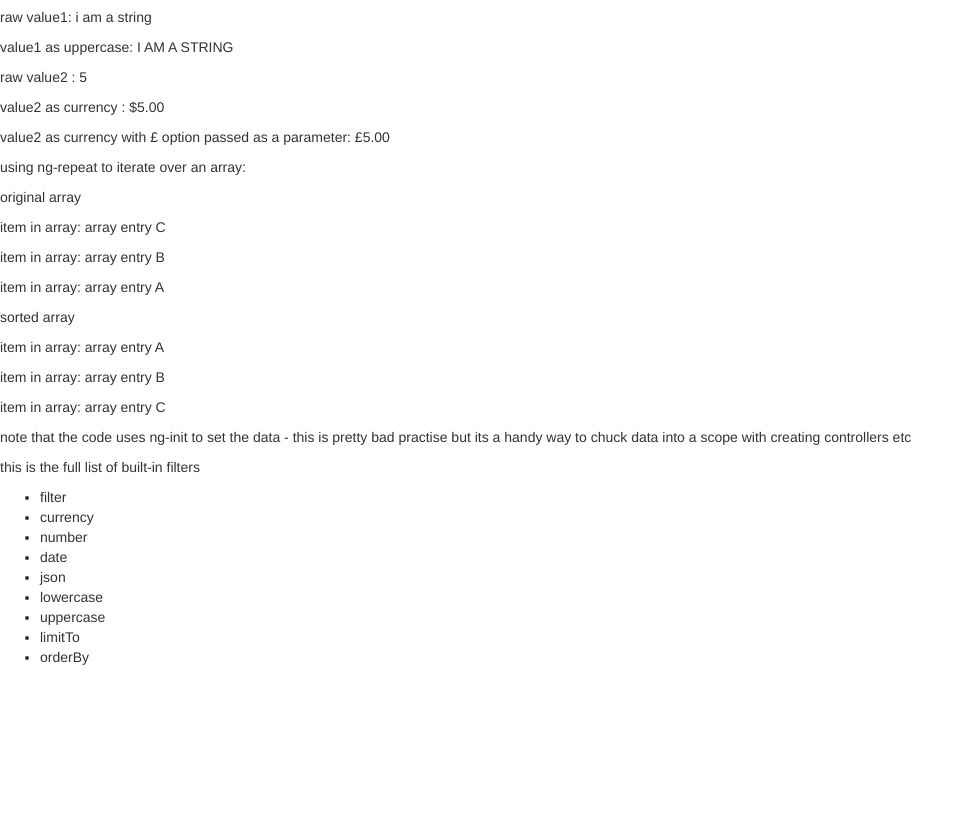
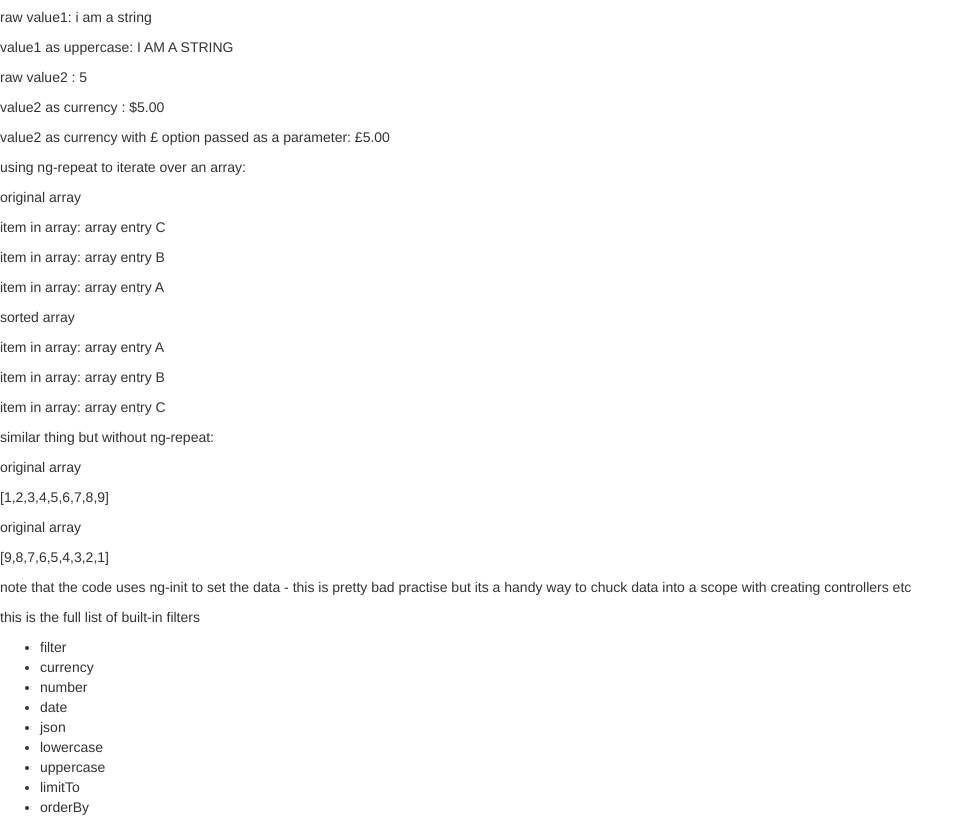
Before and after one commit to ankurmkoul/dan_wahlin_angular, a website: page eg_2_filters/index.html in a window 1280 px wide. Shown: the part 93-920 px from the top of the page, without its empty margins (0-974 px from the left). Before the commit the page ends 800 px from the top, so only its background shows below. Drawn offline with nearby package versions, Linux system fonts and the light colour scheme.

Commit message:
added a number sort example without ng-repeat

```diff
--- a/eg_2_filters/index.html
+++ b/eg_2_filters/index.html
@@ -7,7 +7,7 @@
 	<body>
 		<h1>Filters</h1>
 		<!-- data-ng-init and ng-init mean the same thing - however the html spec allows custom attributes which start with data- hence many people prefer this -->
-		<div ng-init="value1='i am a string';value2=5;value3=['array entry C', 'array entry B', 'array entry A']">
+		<div ng-init="value1='i am a string';value2=5;value3=['array entry C', 'array entry B', 'array entry A'];value4=[1,2,3,4,5,6,7,8,9]">
 			<script>
 			</script>
 			<p>Filters allow us to change data using | syntax - you can define your own ones but here I'm going to show a couple (there aren't many) built in ones</p>
@@ -21,6 +21,11 @@
 			<p ng-repeat="item in value3">item in array: {{item}}</p>
 			<p>sorted array</p>
 			<p ng-repeat="item in value3|orderBy">item in array: {{item}}</p>
+			<p>similar thing but without ng-repeat:</p>
+			<p>original array</p>
+			<p>{{value4}}</p>
+			<p>original array</p>
+			<p>{{value4|orderBy:"-"}}</p>
 			<p>note that the code uses ng-init to set the data - this is pretty bad practise but its a handy way to chuck data into a scope with creating controllers etc</p>
 			<p>this is the full list of built-in filters</p>
 			<p>
```
